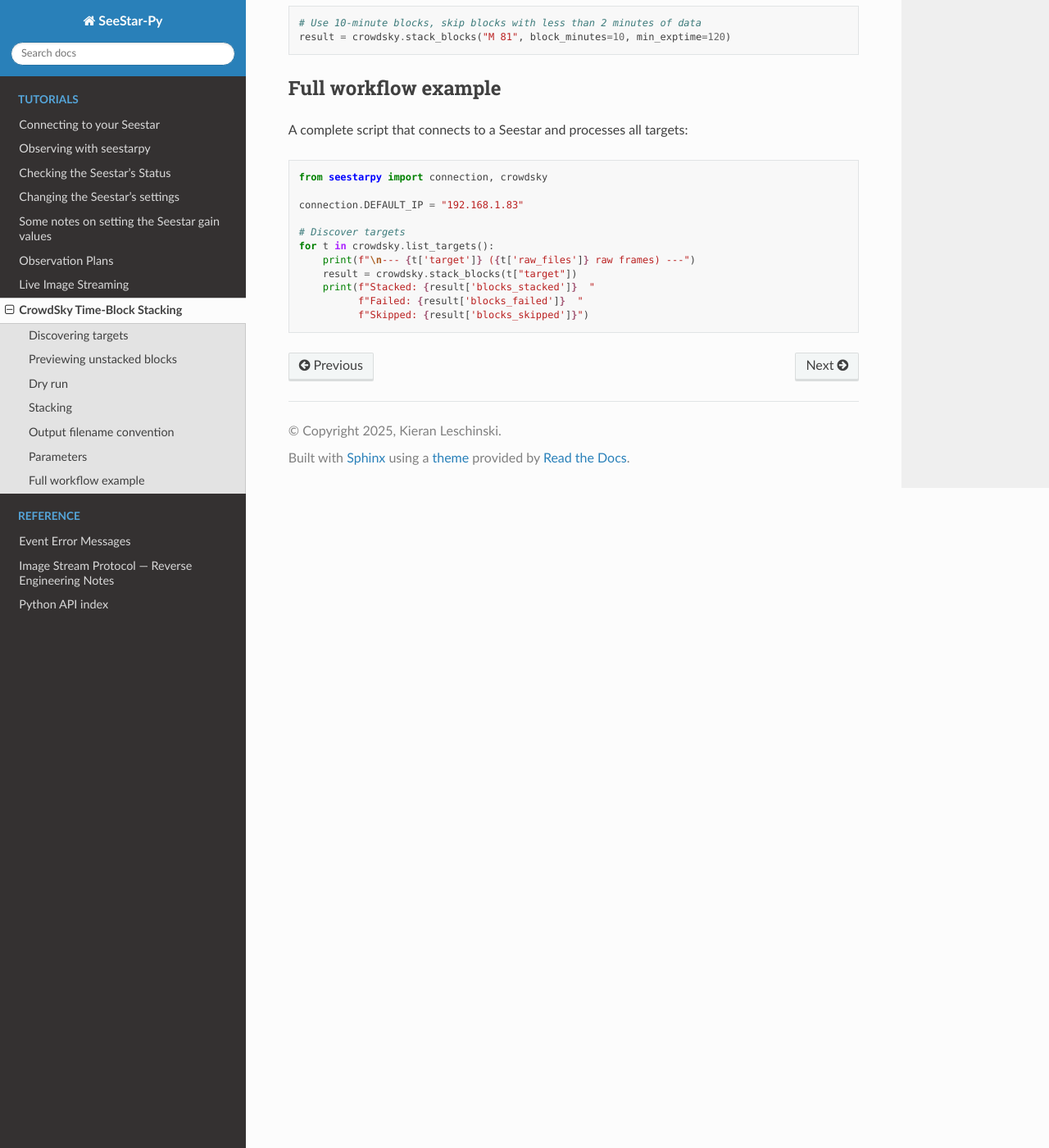
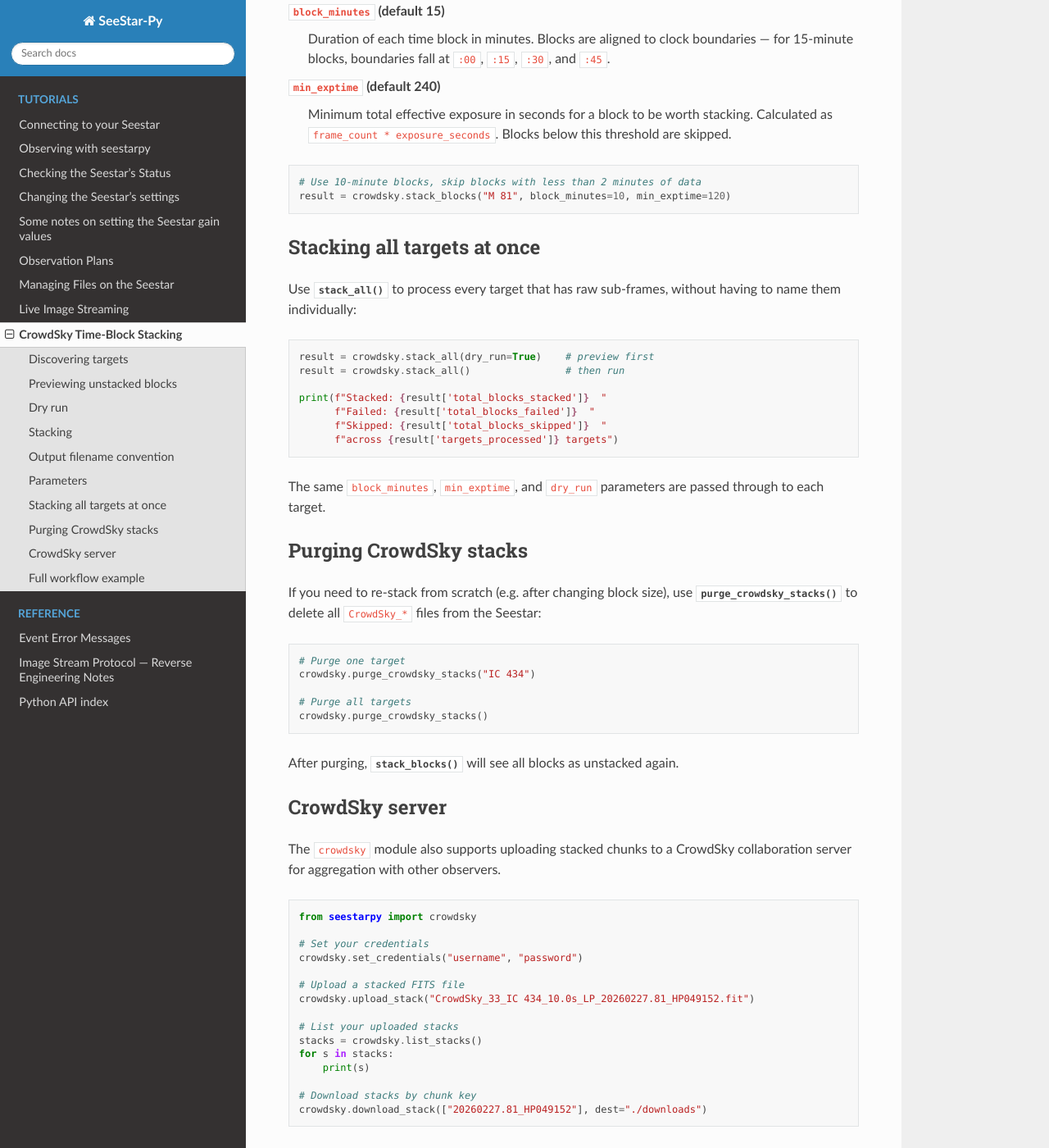
Before and after one commit to astronomyk/seestarpy, a Sphinx documentation site: the page built from docs/examples/crowdsky_stacking.rst, in a window 1280 px wide and 1400 px high, scrolled down 2861 px. Shown: the whole window at 82% size. Built offline with Sphinx 7.4.7 and the Read the Docs theme 3.1.0, drawn with Linux system fonts in a browser that asks for light colours; some of the changed text lies outside the part shown.

Commit message:
Update example docs for new data and crowdsky features
- Update crowdsky_stacking.rst: new HEALPix filename format, add
  stack_all, purge_crowdsky_stacks, and server upload sections
- Add data_management.rst: document download_file, delete_files, and
  file listing/download/delete workflows
- Fix trailing colon typo in changing_gain.rst
- Add data_management to docs toctree

Co-Authored-By: Claude Opus 4.6 <noreply@anthropic.com>

```diff
--- a/docs/examples/changing_gain.rst
+++ b/docs/examples/changing_gain.rst
@@ -6,7 +6,7 @@ High vs Low Conversion Gain modes (HCG vs LCG)
 .. code-block:: python
 
     from seestarpy import raw
-    raw.set_control_value(gain=80):
+    raw.set_control_value(gain=80)
 
 
 According to the docs on the IMX462 chip, it has two internal capacitors
--- a/docs/examples/crowdsky_stacking.rst
+++ b/docs/examples/crowdsky_stacking.rst
@@ -9,8 +9,8 @@ from many Seestars.
 Raw sub-frames are grouped into clock-aligned time blocks (default 15
 minutes) and each block is batch-stacked independently on the Seestar.
 Output files are renamed to a ``CrowdSky_*`` naming convention that
-encodes the block boundary timestamp and filter, making re-runs fully
-idempotent.
+encodes the UTC chunk key, HEALPix sky pixel, and filter, making re-runs
+fully idempotent.
 
 
 Discovering targets
@@ -90,13 +90,13 @@ Output::
 
     Stacking block 21:15-21:30 (33 frames, 10.0s LP)...
       Complete: 33 frames stacked
-      Renamed -> CrowdSky_33_IC 434_10.0s_LP_20260227-211500.fit
+      Renamed -> CrowdSky_33_IC 434_10.0s_LP_20260227.81_HP049152.fit
     Stacking block 21:30-21:45 (69 frames, 10.0s LP)...
       Complete: 69 frames stacked
-      Renamed -> CrowdSky_69_IC 434_10.0s_LP_20260227-213000.fit
+      Renamed -> CrowdSky_69_IC 434_10.0s_LP_20260227.82_HP049152.fit
     Stacking block 21:45-22:00 (56 frames, 10.0s LP)...
       Complete: 56 frames stacked
-      Renamed -> CrowdSky_56_IC 434_10.0s_LP_20260227-214500.fit
+      Renamed -> CrowdSky_56_IC 434_10.0s_LP_20260227.83_HP049152.fit
 
 The return value is a summary dict:
 
@@ -117,14 +117,24 @@ Output filename convention
 Output files on the Seestar are renamed from the firmware's
 ``DSO_Stacked_*`` format to::
 
-    CrowdSky_<N>_<target>_<exposure>_<filter>_<YYYYMMDD>-<HHMMSS>.fit
+    CrowdSky_<N>_<target>_<exposure>_<filter>_<YYYYMMDD.CC>_HP<nnnnnn>.fit
 
-Where ``<YYYYMMDD>-<HHMMSS>`` is the **block boundary start time** (not
-the stacking completion time).  For example::
+Where:
 
-    CrowdSky_33_IC 434_10.0s_LP_20260227-211500.fit
-             ^^          ^^^^  ^^  ^^^^^^^^^^^^^^^
-         frames      exposure filt  block start
+- ``<YYYYMMDD.CC>`` is the **UTC chunk key** — the UTC date plus a
+  chunk index (0--95) representing which 15-minute slot of the day the
+  block falls in.
+- ``HP<nnnnnn>`` is the **HEALPix pixel** (NSIDE=64, nested) derived
+  from the RA/Dec in the stacked FITS header.  This encodes the sky
+  position so that stacks from different Seestars pointing at the same
+  area can be matched.  If RA/Dec cannot be read, it falls back to
+  ``HP000000``.
+
+For example::
+
+    CrowdSky_33_IC 434_10.0s_LP_20260227.81_HP049152.fit
+             ^^          ^^^^  ^^  ^^^^^^^^^^  ^^^^^^^^
+         frames      exposure filt  UTC chunk   HEALPix
 
 This encoding makes coverage detection deterministic and idempotent,
 even when multiple blocks have the same frame count.
@@ -149,6 +159,70 @@ Parameters
     result = crowdsky.stack_blocks("M 81", block_minutes=10, min_exptime=120)
 
 
+Stacking all targets at once
+-----------------------------
+
+Use :func:`~seestarpy.crowdsky.stack_all` to process every target that
+has raw sub-frames, without having to name them individually:
+
+.. code-block:: python
+
+    result = crowdsky.stack_all(dry_run=True)    # preview first
+    result = crowdsky.stack_all()                # then run
+
+    print(f"Stacked: {result['total_blocks_stacked']}  "
+          f"Failed: {result['total_blocks_failed']}  "
+          f"Skipped: {result['total_blocks_skipped']}  "
+          f"across {result['targets_processed']} targets")
+
+The same ``block_minutes``, ``min_exptime``, and ``dry_run`` parameters
+are passed through to each target.
+
+
+Purging CrowdSky stacks
+-------------------------
+
+If you need to re-stack from scratch (e.g. after changing block size),
+use :func:`~seestarpy.crowdsky.purge_crowdsky_stacks` to delete all
+``CrowdSky_*`` files from the Seestar:
+
+.. code-block:: python
+
+    # Purge one target
+    crowdsky.purge_crowdsky_stacks("IC 434")
+
+    # Purge all targets
+    crowdsky.purge_crowdsky_stacks()
+
+After purging, :func:`~seestarpy.crowdsky.stack_blocks` will see all
+blocks as unstacked again.
+
+
+CrowdSky server
+---------------
+
+The ``crowdsky`` module also supports uploading stacked chunks to a
+CrowdSky collaboration server for aggregation with other observers.
+
+.. code-block:: python
+
+    from seestarpy import crowdsky
+
+    # Set your credentials
+    crowdsky.set_credentials("username", "password")
+
+    # Upload a stacked FITS file
+    crowdsky.upload_stack("CrowdSky_33_IC 434_10.0s_LP_20260227.81_HP049152.fit")
+
+    # List your uploaded stacks
+    stacks = crowdsky.list_stacks()
+    for s in stacks:
+        print(s)
+
+    # Download stacks by chunk key
+    crowdsky.download_stack(["20260227.81_HP049152"], dest="./downloads")
+
+
 Full workflow example
 ---------------------
 
--- a/docs/index.rst
+++ b/docs/index.rst
@@ -101,6 +101,7 @@ Contents
    examples/changing_seestar_settings
    examples/changing_gain
    examples/observation_plans
+   examples/data_management
    examples/live_streaming
    examples/crowdsky_stacking
 
```
Also changed, not shown: docs/examples/data_management.rst (added, +138 -0 lines).
